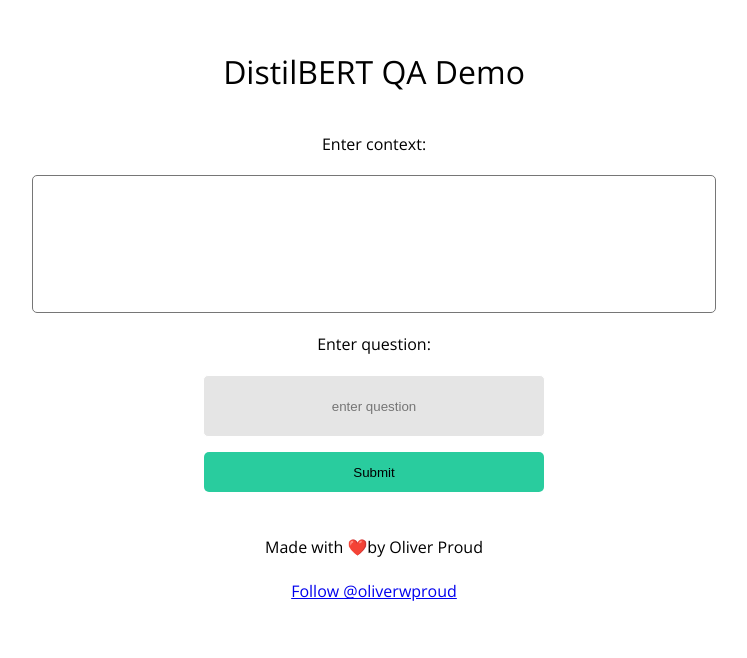
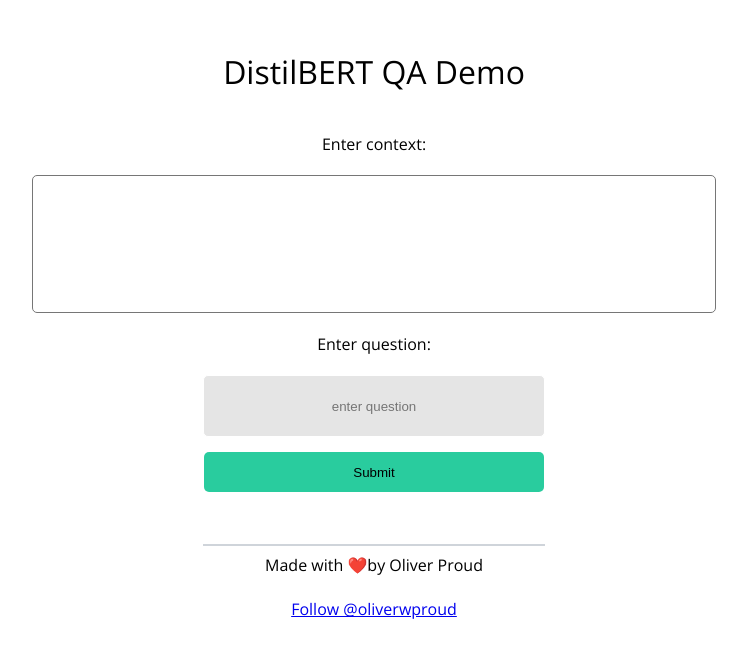
Before and after one commit to tifoit/DistilBERT-SQuAD, a Flask app: page / in a window 1280 px wide. Shown: the top 658 px of the page, without its empty margins (266-1013 px from the left). Run offline with Flask 2, Linux system fonts and the light colour scheme; some libraries are stand-ins or nearby versions.

Commit message:
add <hr> above footer

```diff
--- a/static/css/style.css
+++ b/static/css/style.css
@@ -42,6 +42,12 @@ body {
   margin-right: auto;
 }
 
+hr {
+  border-width: 1px;
+  border: 0.5px solid #cfd4da;
+  width: 340px;
+}
+
 .result {
   text-align: inherit;
   display: block;
--- a/templates/index.html
+++ b/templates/index.html
@@ -42,6 +42,7 @@
   <br>
   <br>
 
+  <hr>
   <footer>
     <span>Made with ❤️by Oliver Proud</span>
 
```
